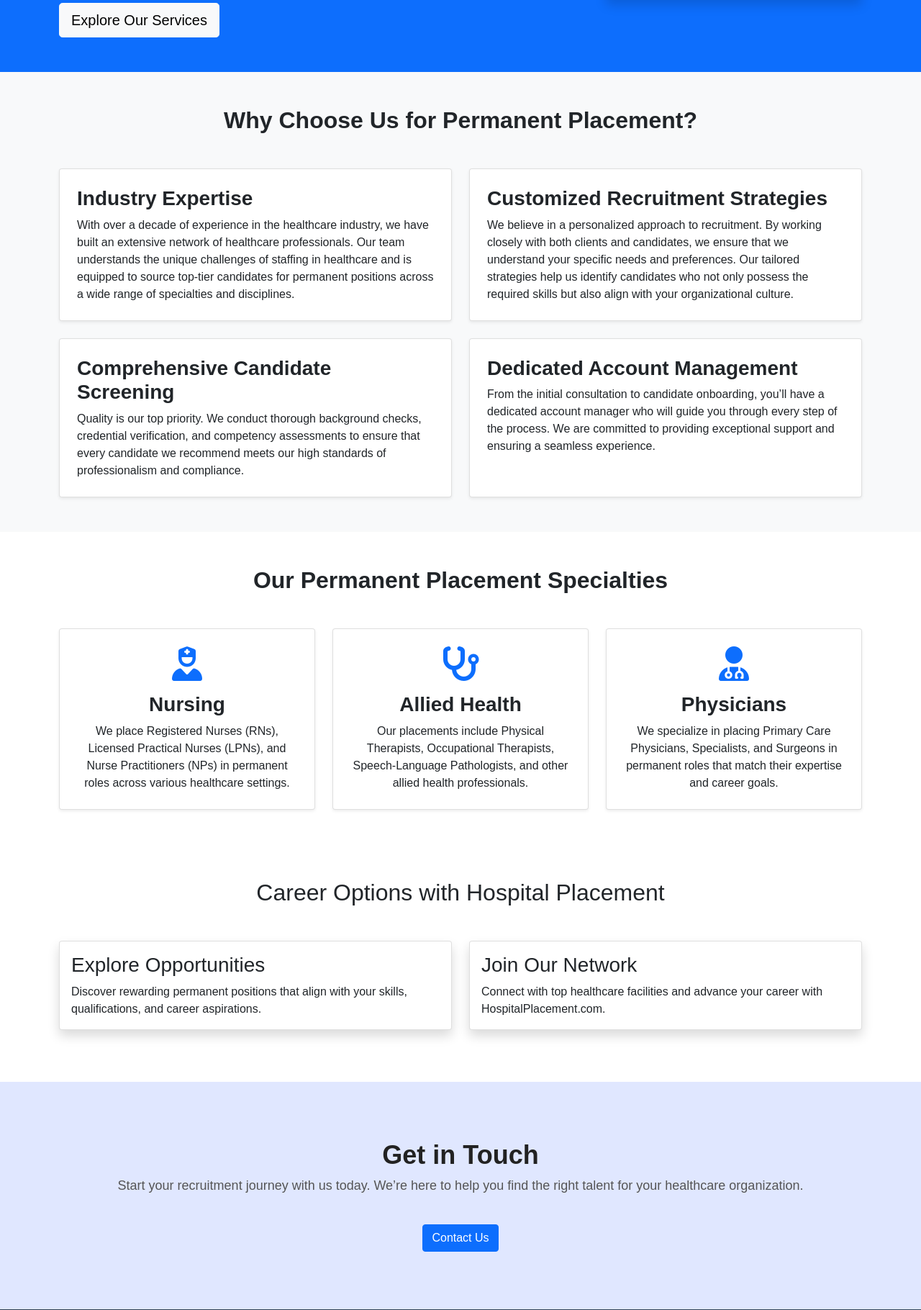
After one commit to ankit-kumar-guptaa/hospital_placement, a PHP site: page /permanent-placement.php in a window 1280 px wide. The commit adds this page. Shown: the part 713-2533 px from the top of the page at 72% size. Run offline with PHP 8.4, Linux system fonts and the light colour scheme; some libraries are stand-ins or nearby versions.

Commit message:
Update header links, adjust counter layout, and restore stylesheet; remove unused animation script

```diff
--- a/include/assets.php
+++ b/include/assets.php
@@ -1,4 +1,6 @@
-<link rel="stylesheet" href="../assets/style.css">
+    <!-- <link rel="stylesheet" href="../assets/style.css"> -->
+
+
 
     <!-- Bootstrap CSS -->
     <link href="https://cdn.jsdelivr.net/npm/bootstrap@5.1.3/dist/css/bootstrap.min.css" rel="stylesheet">
@@ -8,3 +10,5 @@
 
 
     <link rel="stylesheet" href="https://cdn.jsdelivr.net/npm/aos@2.3.4/dist/aos.css">
+
+    <link rel="stylesheet" href="../assets/style.css">
--- a/include/header.php
+++ b/include/header.php
@@ -5,7 +5,7 @@
 <header id="main-header" data-aos="fade-down">
     <div class="container1">
         <div class="logo">
-            <img src="https://hospitalplacement.com/wp-content/uploads/2021/05/logo-220.jpg" alt="Logo">
+           <a href="index.php"> <img src="https://hospitalplacement.com/wp-content/uploads/2021/05/logo-220.jpg" alt="Logo"></a>
         </div>
         <nav>
             <ul class="nav-links">
--- a/include/service.php
+++ b/include/service.php
@@ -1,6 +1,6 @@
 <!-- our services sectionand our approach section -->
 
-<section class="recruitment-placement-approach py-5" style="background-color: #f9f9f9;">
+<section id="service" class="recruitment-placement-approach py-5" style="background-color: #f9f9f9;">
   <div class="container text-center" data-aos="fade-up">
     <!-- Header -->
     <h6 class="text-success fw-bold" style="letter-spacing: 1px;" data-aos="fade-up" data-aos-delay="100">OUR SERVICES</h6>
--- /dev/null
+++ b/permanent-placement.php
@@ -0,0 +1,171 @@
+<!DOCTYPE html>
+<html lang="en">
+<head>
+    <meta charset="UTF-8">
+    <meta name="viewport" content="width=device-width, initial-scale=1.0">
+    <title>Permanent Doctor Placement Services</title>
+    <?php include "include/assets.php"?>
+</head>
+<body>
+
+<?php include "include/header.php"?>
+
+
+
+<section style="position: relative; background: url('https://www.deccanchronicle.com/h-upload/2024/01/18/1071450-doctors.jpg') no-repeat center center/cover; padding: 80px 0;">
+    <div class="overlay" style="position: absolute; top: 0; left: 0; width: 100%; height: 100%; background-color: rgba(0, 0, 0, 0.6);"></div>
+    <div class="container position-relative" data-aos="fade-down">
+        <h1 style="color: #fff; font-weight: bold; font-size: 36px; text-align: center;">Permanent Doctor Placement Services</h1>
+        <nav aria-label="breadcrumb" style="margin-top: 20px;">
+            <ol class="breadcrumb justify-content-center" style="background-color: transparent; padding: 0; margin: 0;">
+                <li class="breadcrumb-item">
+                    <a href="index.html" style="text-decoration: none; color: #ffffffcc; font-size: 18px;">Home</a>
+                </li>
+                <li class="breadcrumb-item active" aria-current="page" style="color: #ffffff; font-size: 18px;">Permanent Doctor Placement Services</li>
+            </ol>
+        </nav>
+    </div>
+</section>
+
+
+
+<!-- Hero Section -->
+<section class="hero-section bg-primary text-white py-5" data-aos="fade-up">
+    <div class="container">
+        <div class="row align-items-center">
+            <div class="col-lg-8">
+                <h1 class="display-4 fw-bold">Permanent Doctor Placement Services</h1>
+                <p class="lead">HospitalPlacement.com specializes in providing comprehensive permanent placement solutions tailored to the unique needs of hospitals, nursing homes, and healthcare facilities. Our experienced team of healthcare recruiters is dedicated to connecting healthcare professionals with rewarding permanent positions that align with their skills, qualifications, and career aspirations.</p>
+                <a href="index.php#service" class="btn btn-light btn-lg mt-3">Explore Our Services</a>
+            </div>
+            <div class="col-lg-4">
+                <img src="https://media.istockphoto.com/id/178870640/photo/indian-doctors.jpg?s=612x612&w=0&k=20&c=p4ARJUVd9i_SFA7oCTM2lSparjeD_of-fVU2g1vdWHE=" alt="Healthcare Professionals" class="img-fluid rounded shadow" data-aos="zoom-in">
+            </div>
+        </div>
+    </div>
+</section>
+
+<!-- Why Choose Us Section -->
+<section id="why-choose-us" class="py-5 bg-light" data-aos="fade-up">
+    <div class="container">
+        <h2 class="text-center mb-5 fw-bold">Why Choose Us for Permanent Placement?</h2>
+        <div class="row g-4">
+            <div class="col-md-6" data-aos="fade-right">
+                <div class="card h-100 shadow-sm">
+                    <div class="card-body p-4">
+                        <h3 class="card-title fw-bold">Industry Expertise</h3>
+                        <p class="card-text">With over a decade of experience in the healthcare industry, we have built an extensive network of healthcare professionals. Our team understands the unique challenges of staffing in healthcare and is equipped to source top-tier candidates for permanent positions across a wide range of specialties and disciplines.</p>
+                    </div>
+                </div>
+            </div>
+            <div class="col-md-6" data-aos="fade-left">
+                <div class="card h-100 shadow-sm">
+                    <div class="card-body p-4">
+                        <h3 class="card-title fw-bold">Customized Recruitment Strategies</h3>
+                        <p class="card-text">We believe in a personalized approach to recruitment. By working closely with both clients and candidates, we ensure that we understand your specific needs and preferences. Our tailored strategies help us identify candidates who not only possess the required skills but also align with your organizational culture.</p>
+                    </div>
+                </div>
+            </div>
+            <div class="col-md-6" data-aos="fade-right">
+                <div class="card h-100 shadow-sm">
+                    <div class="card-body p-4">
+                        <h3 class="card-title fw-bold">Comprehensive Candidate Screening</h3>
+                        <p class="card-text">Quality is our top priority. We conduct thorough background checks, credential verification, and competency assessments to ensure that every candidate we recommend meets our high standards of professionalism and compliance.</p>
+                    </div>
+                </div>
+            </div>
+            <div class="col-md-6" data-aos="fade-left">
+                <div class="card h-100 shadow-sm">
+                    <div class="card-body p-4">
+                        <h3 class="card-title fw-bold">Dedicated Account Management</h3>
+                        <p class="card-text">From the initial consultation to candidate onboarding, you’ll have a dedicated account manager who will guide you through every step of the process. We are committed to providing exceptional support and ensuring a seamless experience.</p>
+                    </div>
+                </div>
+            </div>
+        </div>
+    </div>
+</section>
+
+<!-- Our Specialties Section -->
+<section id="specialties" class="py-5" data-aos="fade-up">
+    <div class="container">
+        <h2 class="text-center mb-5 fw-bold">Our Permanent Placement Specialties</h2>
+        <div class="row g-4">
+            <div class="col-md-4" data-aos="zoom-in">
+                <div class="card h-100 shadow-sm">
+                    <div class="card-body p-4 text-center">
+                        <i class="fas fa-user-nurse fa-3x text-primary mb-3"></i>
+                        <h3 class="card-title fw-bold">Nursing</h3>
+                        <p class="card-text">We place Registered Nurses (RNs), Licensed Practical Nurses (LPNs), and Nurse Practitioners (NPs) in permanent roles across various healthcare settings.</p>
+                    </div>
+                </div>
+            </div>
+            <div class="col-md-4" data-aos="zoom-in">
+                <div class="card h-100 shadow-sm">
+                    <div class="card-body p-4 text-center">
+                        <i class="fas fa-stethoscope fa-3x text-primary mb-3"></i>
+                        <h3 class="card-title fw-bold">Allied Health</h3>
+                        <p class="card-text">Our placements include Physical Therapists, Occupational Therapists, Speech-Language Pathologists, and other allied health professionals.</p>
+                    </div>
+                </div>
+            </div>
+            <div class="col-md-4" data-aos="zoom-in">
+                <div class="card h-100 shadow-sm">
+                    <div class="card-body p-4 text-center">
+                        <i class="fas fa-user-md fa-3x text-primary mb-3"></i>
+                        <h3 class="card-title fw-bold">Physicians</h3>
+                        <p class="card-text">We specialize in placing Primary Care Physicians, Specialists, and Surgeons in permanent roles that match their expertise and career goals.</p>
+                    </div>
+                </div>
+            </div>
+        </div>
+    </div>
+</section>
+
+<!-- Career Options Section -->
+<section id="career-options" class="py-5" data-aos="fade-up">
+    <div class="container">
+        <h2 class="text-center mb-5">Career Options with Hospital Placement</h2>
+        <div class="row">
+            <div class="col-md-6 mb-4" data-aos="fade-right">
+                <div class="card h-100 shadow">
+                    <div class="card-body">
+                        <h3 class="card-title">Explore Opportunities</h3>
+                        <p class="card-text">Discover rewarding permanent positions that align with your skills, qualifications, and career aspirations.</p>
+                    </div>
+                </div>
+            </div>
+            <div class="col-md-6 mb-4" data-aos="fade-left">
+                <div class="card h-100 shadow">
+                    <div class="card-body">
+                        <h3 class="card-title">Join Our Network</h3>
+                        <p class="card-text">Connect with top healthcare facilities and advance your career with HospitalPlacement.com.</p>
+                    </div>
+                </div>
+            </div>
+        </div>
+    </div>
+</section>
+
+<!-- <section class="cta-section bg-primary text-white py-5" data-aos="fade-up">
+    <div class="container text-center">
+        <h2 class="fw-bold mb-4">Ready to Find Your Perfect Candidate?</h2>
+        <p class="lead mb-4">Contact us today to learn more about our permanent placement services and how we can help you achieve your staffing goals.</p>
+        <a href="#contact" class="btn btn-light btn-lg">Get Started</a>
+    </div>
+</section> -->
+
+
+
+
+<section style="background: #e0e7ff; padding: 80px 0;">
+    <div class="container text-center" data-aos="fade-up">
+        <h2 style="font-weight: bold; color: #222; font-size: 36px;">Get in Touch</h2>
+        <p style="font-size: 18px; color: #555;">Start your recruitment journey with us today. We’re here to help you find the right talent for your healthcare organization.</p>
+        <a href="contact.php" class="btn btn-primary mt-4">Contact Us</a>
+    </div>
+</section>
+
+
+
+<?php include "include/footer.php"?>
--- a/placement-Agency-in-chandigarh.php
+++ b/placement-Agency-in-chandigarh.php
@@ -254,7 +254,7 @@
     <div class="container text-center" data-aos="fade-up">
         <h2 style="font-weight: bold; color: #222; font-size: 36px;">Get in Touch</h2>
         <p style="font-size: 18px; color: #555;">Start your recruitment journey with us today. We’re here to help you find the right talent for your healthcare organization.</p>
-        <a href="#contact" class="btn btn-primary mt-4">Contact Us</a>
+        <a href="contact.php" class="btn btn-primary mt-4">Contact Us</a>
     </div>
 </section>
 
```
Also changed, not shown: assets/animation.js (deleted, +0 -230 lines), include/counter.php (+7 -7 lines), include/slider.php (+2 -136 lines), include/solution.php (+10 -11 lines).
